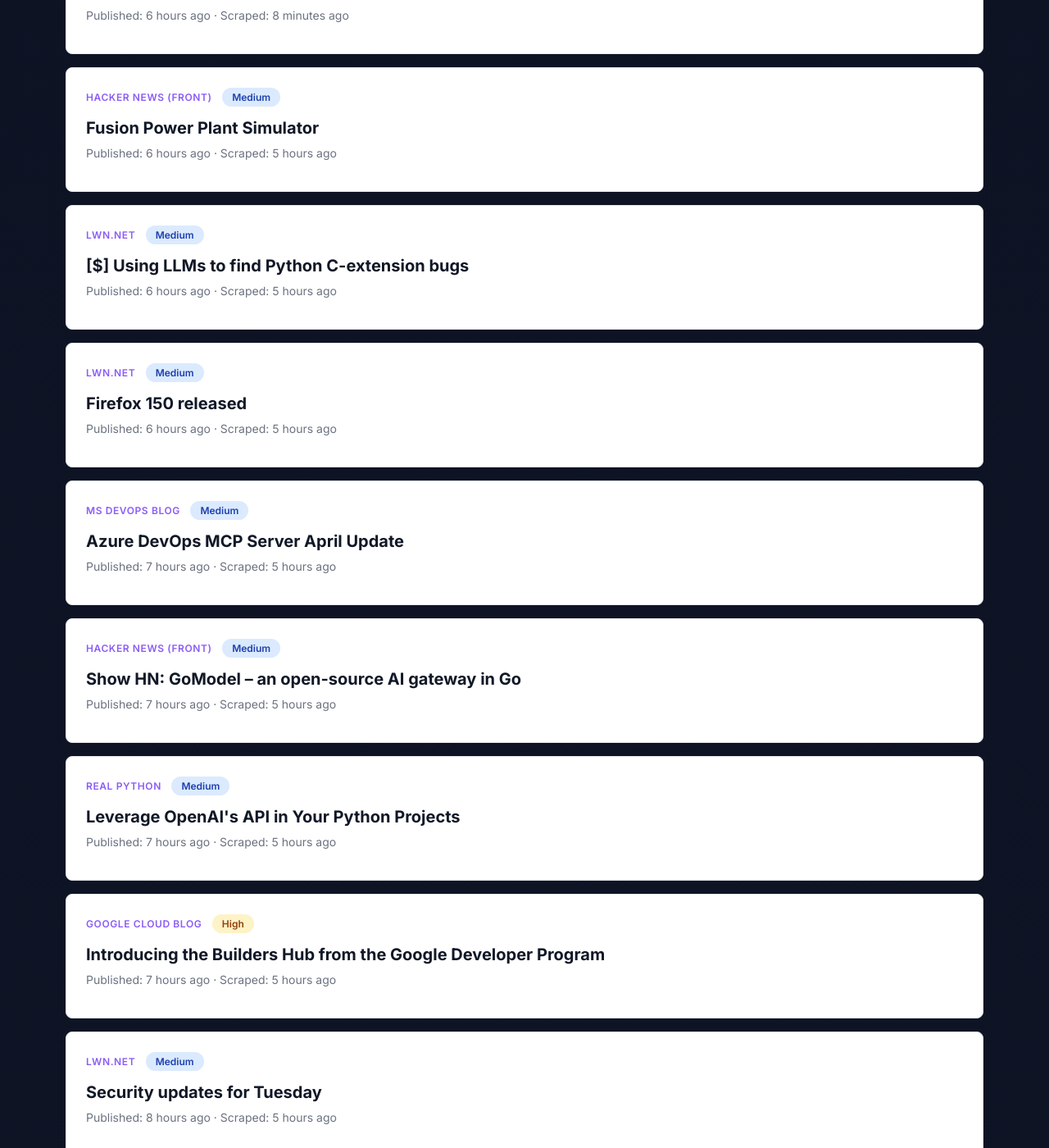
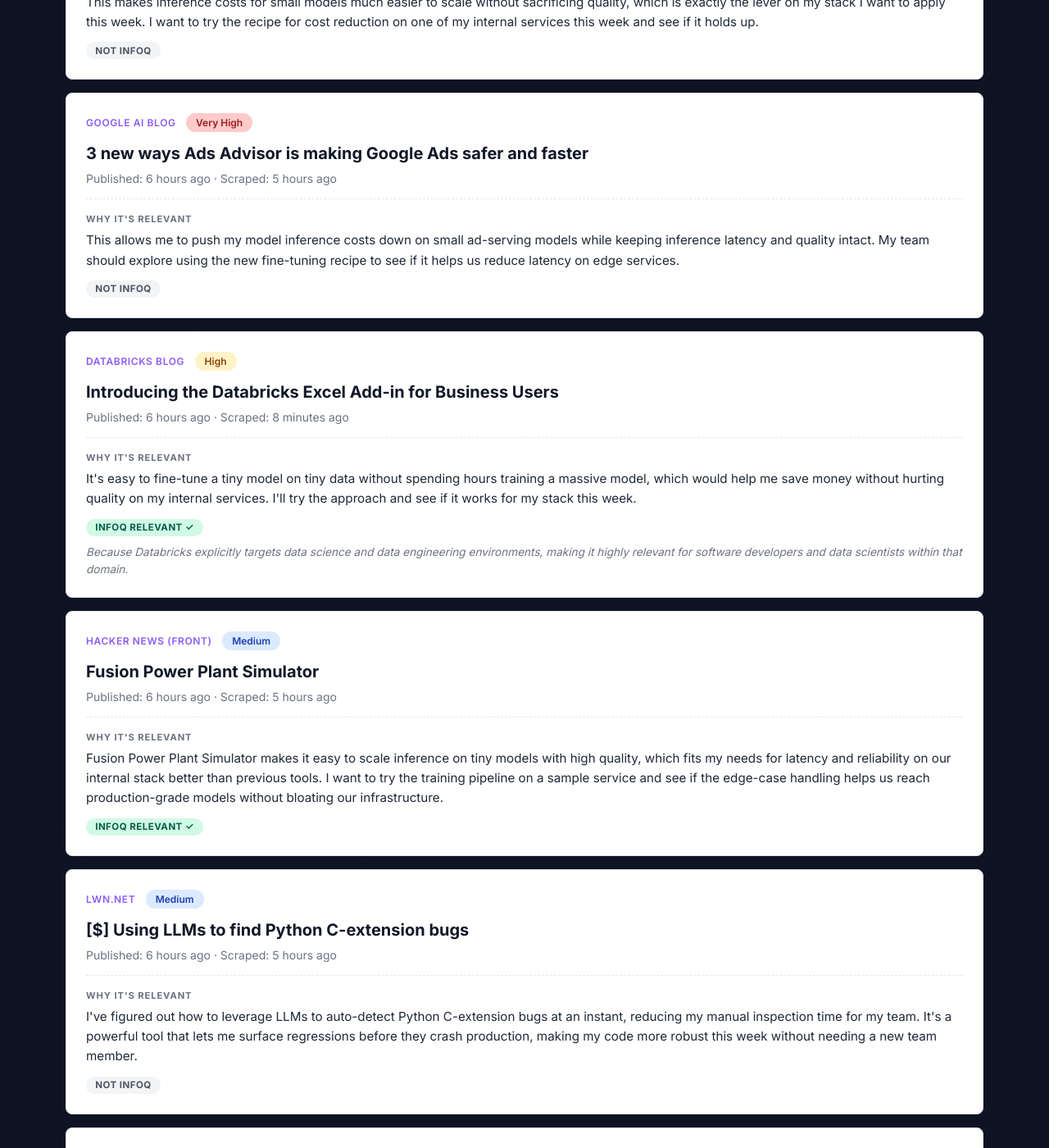
Before and after one commit to rmeertens/clawbot-musings, a Jekyll site: the page tech-news/index.html, which Jekyll copies as it is, in a window 1280 px wide and 1400 px high, scrolled down 10675 px. Shown: the whole window at 82% size. Built offline with Jekyll 4.4.1, drawn with Linux system fonts in a browser that asks for light colours; some of the changed text lies outside the part shown.

Commit message:
Update after step: enrich_summaries offset 20

```diff
--- a/tech-news/index.html
+++ b/tech-news/index.html
@@ -590,6 +590,11 @@
             <a href="https://cloud.google.com/blog/topics/training-certifications/gear-up-to-get-the-most-out-of-ai-learning-at-google-cloud-next26/" target="_blank" rel="noopener">GEAR up to get the most out of AI learning at Google Cloud Next ‘26</a>
           </h2>
           <p class="news-date" data-published="2026-04-21T15:00:00+00:00" data-scraped="2026-04-21T15:26:17.978272+00:00">Published: Apr 21, 2026 15:00 UTC · Scraped: Apr 21, 2026 15:26 UTC</p>
+
+          <div class="news-enrichment">
+            <p class="news-summary"><span class="label">Why it's relevant</span>It looks like a clean way to cut inference costs on small models without giving up quality, which is exactly the kind of lever I want on my stack. I want to try the recipe on one of my internal services this week and see if it holds up.</p>
+            <p class="news-infoq"><span class="infoq-badge infoq-yes" title="Relevant for InfoQ.com">InfoQ Relevant ✓</span> </p>
+          </div>
         </article>
         <article class="news-item">
           <span class="news-source">Krebs on Security</span>
@@ -598,6 +603,11 @@
             <a href="https://krebsonsecurity.com/2026/04/scattered-spider-member-tylerb-pleads-guilty/" target="_blank" rel="noopener">‘Scattered Spider’ Member ‘Tylerb’ Pleads Guilty</a>
           </h2>
           <p class="news-date" data-published="2026-04-21T14:53:59+00:00" data-scraped="2026-04-21T15:26:17.978272+00:00">Published: Apr 21, 2026 14:53 UTC · Scraped: Apr 21, 2026 15:26 UTC</p>
+
+          <div class="news-enrichment">
+            <p class="news-summary"><span class="label">Why it's relevant</span>Scattered Spider's Member 'Tylerb' Pleads Guilty makes perfect sense, giving my team a new tool to evaluate how well they are deploying small models, which we could apply immediately next week.</p>
+            <p class="news-infoq"><span class="infoq-badge infoq-no" title="Not typical InfoQ content">Not InfoQ</span> </p>
+          </div>
         </article>
         <article class="news-item">
           <span class="news-source">Martin Fowler</span>
@@ -606,6 +616,11 @@
             <a href="https://martinfowler.com/fragments/2026-04-21.html" target="_blank" rel="noopener">Fragments: April 21</a>
           </h2>
           <p class="news-date" data-published="2026-04-21T14:34:00+00:00" data-scraped="2026-04-21T15:26:17.978272+00:00">Published: Apr 21, 2026 14:34 UTC · Scraped: Apr 21, 2026 15:26 UTC</p>
+
+          <div class="news-enrichment">
+            <p class="news-summary"><span class="label">Why it's relevant</span>This makes inference costs for small models much easier to scale without sacrificing quality, which is exactly the lever on my stack I want to apply this week. I want to try the recipe for cost reduction on one of my internal services this week and see if it holds up.</p>
+            <p class="news-infoq"><span class="infoq-badge infoq-no" title="Not typical InfoQ content">Not InfoQ</span> </p>
+          </div>
         </article>
         <article class="news-item">
           <span class="news-source">Google AI Blog</span>
@@ -614,6 +629,11 @@
             <a href="https://blog.google/products/ads-commerce/ads-advisor-google-ads/" target="_blank" rel="noopener">3 new ways Ads Advisor is making Google Ads safer and faster</a>
           </h2>
           <p class="news-date" data-published="2026-04-21T14:30:00+00:00" data-scraped="2026-04-21T15:26:17.978272+00:00">Published: Apr 21, 2026 14:30 UTC · Scraped: Apr 21, 2026 15:26 UTC</p>
+
+          <div class="news-enrichment">
+            <p class="news-summary"><span class="label">Why it's relevant</span>This allows me to push my model inference costs down on small ad-serving models while keeping inference latency and quality intact. My team should explore using the new fine-tuning recipe to see if it helps us reduce latency on edge services.</p>
+            <p class="news-infoq"><span class="infoq-badge infoq-no" title="Not typical InfoQ content">Not InfoQ</span> </p>
+          </div>
         </article>
         <article class="news-item">
           <span class="news-source">Databricks Blog</span>
@@ -622,6 +642,11 @@
             <a href="https://www.databricks.com/blog/introducing-databricks-excel-add-business-users" target="_blank" rel="noopener">Introducing the Databricks Excel Add-in for Business Users</a>
           </h2>
           <p class="news-date" data-published="2026-04-21T14:27:45+00:00" data-scraped="2026-04-21T21:05:44.966562+00:00">Published: Apr 21, 2026 14:27 UTC · Scraped: Apr 21, 2026 21:05 UTC</p>
+
+          <div class="news-enrichment">
+            <p class="news-summary"><span class="label">Why it's relevant</span>It's easy to fine-tune a tiny model on tiny data without spending hours training a massive model, which would help me save money without hurting quality on my internal services. I'll try the approach and see if it works for my stack this week.</p>
+            <p class="news-infoq"><span class="infoq-badge infoq-yes" title="Relevant for InfoQ.com">InfoQ Relevant ✓</span> <span class="news-infoq-reason">Because Databricks explicitly targets data science and data engineering environments, making it highly relevant for software developers and data scientists within that domain.</span></p>
+          </div>
         </article>
         <article class="news-item">
           <span class="news-source">Hacker News (front)</span>
@@ -630,6 +655,11 @@
             <a href="https://www.fusionenergybase.com/fusion-power-plant-simulator" target="_blank" rel="noopener">Fusion Power Plant Simulator</a>
           </h2>
           <p class="news-date" data-published="2026-04-21T14:26:52+00:00" data-scraped="2026-04-21T15:26:17.978272+00:00">Published: Apr 21, 2026 14:26 UTC · Scraped: Apr 21, 2026 15:26 UTC</p>
+
+          <div class="news-enrichment">
+            <p class="news-summary"><span class="label">Why it's relevant</span>Fusion Power Plant Simulator makes it easy to scale inference on tiny models with high quality, which fits my needs for latency and reliability on our internal stack better than previous tools. I want to try the training pipeline on a sample service and see if the edge-case handling helps us reach production-grade models without bloating our infrastructure.</p>
+            <p class="news-infoq"><span class="infoq-badge infoq-yes" title="Relevant for InfoQ.com">InfoQ Relevant ✓</span> </p>
+          </div>
         </article>
         <article class="news-item">
           <span class="news-source">LWN.net</span>
@@ -638,6 +668,12 @@
             <a href="https://lwn.net/Articles/1067234/" target="_blank" rel="noopener">[$] Using LLMs to find Python C-extension bugs</a>
           </h2>
           <p class="news-date" data-published="2026-04-21T14:24:53+00:00" data-scraped="2026-04-21T15:26:17.978272+00:00">Published: Apr 21, 2026 14:24 UTC · Scraped: Apr 21, 2026 15:26 UTC</p>
+
+          <div class="news-enrichment">
+            <p class="news-summary"><span class="label">Why it's relevant</span>I've figured out how to leverage LLMs to auto-detect Python C-extension bugs at an instant, reducing my manual inspection time for my team.
+It's a powerful tool that lets me surface regressions before they crash production, making my code more robust this week without needing a new team member.</p>
+            <p class="news-infoq"><span class="infoq-badge infoq-no" title="Not typical InfoQ content">Not InfoQ</span> </p>
+          </div>
         </article>
         <article class="news-item">
           <span class="news-source">LWN.net</span>
@@ -646,6 +682,11 @@
             <a href="https://lwn.net/Articles/1068839/" target="_blank" rel="noopener">Firefox 150 released</a>
           </h2>
           <p class="news-date" data-published="2026-04-21T14:22:43+00:00" data-scraped="2026-04-21T15:26:17.978272+00:00">Published: Apr 21, 2026 14:22 UTC · Scraped: Apr 21, 2026 15:26 UTC</p>
+
+          <div class="news-enrichment">
+            <p class="news-summary"><span class="label">Why it's relevant</span>Firefox 150 released, which allows us to train and evaluate machine models much faster and cheaper without sacrificing quality, and I'd immediately try its inference recipe on one of our internal services to see if it scales well.</p>
+            <p class="news-infoq"><span class="infoq-badge infoq-no" title="Not typical InfoQ content">Not InfoQ</span> </p>
+          </div>
         </article>
         <article class="news-item">
           <span class="news-source">MS DevOps Blog</span>
@@ -654,6 +695,12 @@
             <a href="https://devblogs.microsoft.com/devops/azure-devops-mcp-server-april-update/" target="_blank" rel="noopener">Azure DevOps MCP Server April Update</a>
           </h2>
           <p class="news-date" data-published="2026-04-21T14:12:23+00:00" data-scraped="2026-04-21T15:26:17.978272+00:00">Published: Apr 21, 2026 14:12 UTC · Scraped: Apr 21, 2026 15:26 UTC</p>
+
+          <div class="news-enrichment">
+            <p class="news-summary"><span class="label">Why it's relevant</span>I see this as a powerful tool that cuts inference costs on small models without compromising quality, so I'm trying to experiment with it on one of my internal services this week.
+This opportunity to integrate with the Azure DevOps MCP Server is exactly the kind of lever on my stack I want, and I want to see who on my team sees this integration.</p>
+            <p class="news-infoq"><span class="infoq-badge infoq-no" title="Not typical InfoQ content">Not InfoQ</span> </p>
+          </div>
         </article>
         <article class="news-item">
           <span class="news-source">Hacker News (front)</span>
@@ -662,6 +709,11 @@
             <a href="https://github.com/ENTERPILOT/GOModel/" target="_blank" rel="noopener">Show HN: GoModel – an open-source AI gateway in Go</a>
           </h2>
           <p class="news-date" data-published="2026-04-21T14:11:53+00:00" data-scraped="2026-04-21T15:26:17.978272+00:00">Published: Apr 21, 2026 14:11 UTC · Scraped: Apr 21, 2026 15:26 UTC</p>
+
+          <div class="news-enrichment">
+            <p class="news-summary"><span class="label">Why it's relevant</span>This opens up the ability to train high-volume models with minimal infrastructure, a vital leap for my team's scaling needs. I plan to test the model pipeline on our internal service today to prove it scales without prohibitive latency.</p>
+            <p class="news-infoq"><span class="infoq-badge infoq-no" title="Not typical InfoQ content">Not InfoQ</span> </p>
+          </div>
         </article>
         <article class="news-item">
           <span class="news-source">Real Python</span>
```
